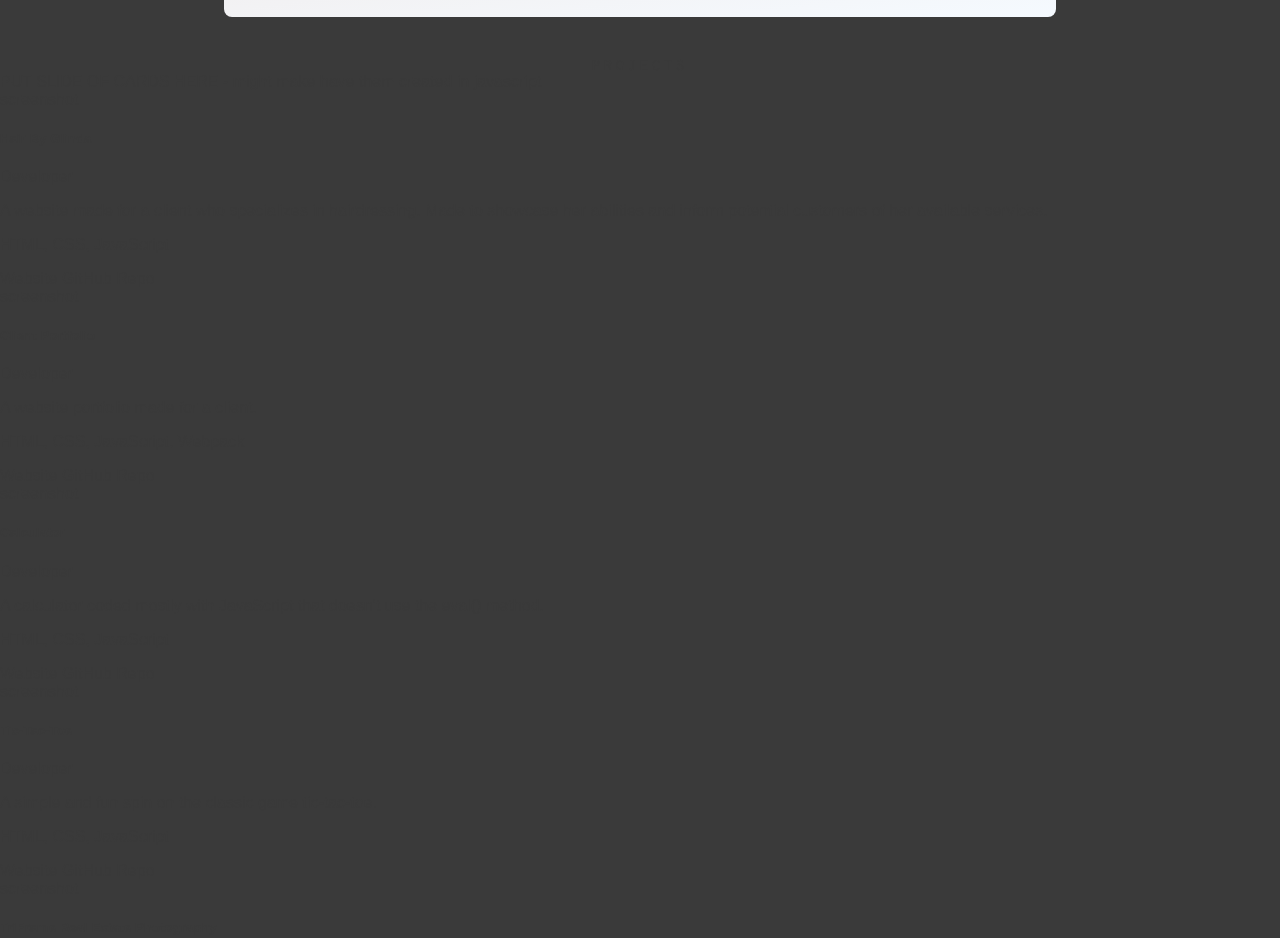
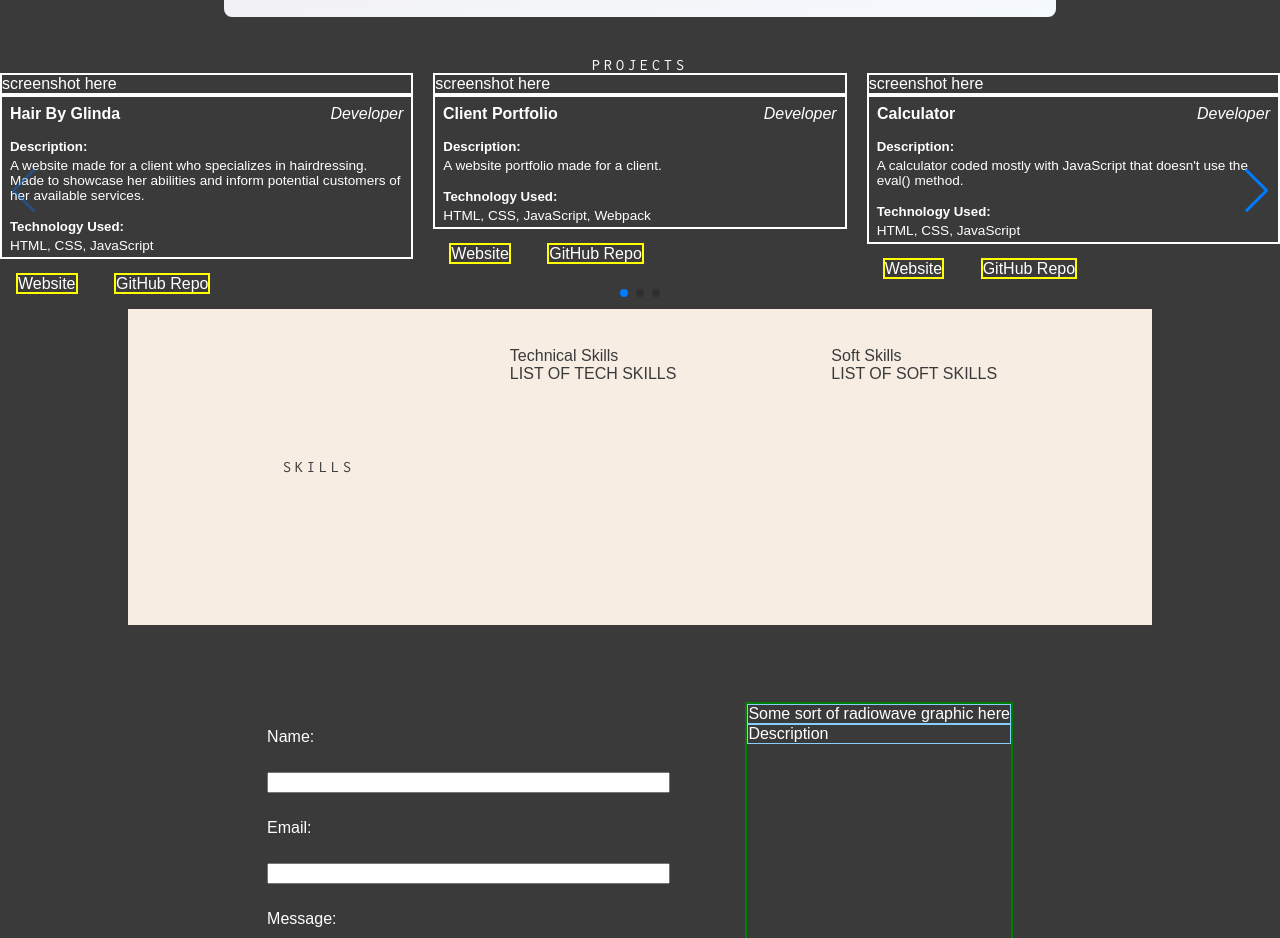
Before and after one commit to kmmoody212/my-portfolio, a plain HTML site: page index.html in a window 1280 px wide. Shown: the part 1130-2068 px from the top of the page. Drawn offline with nearby package versions, Linux system fonts and the light colour scheme; a web font is replaced by a local one.

Commit message:
Used swiper.js for carousel in projects section

```diff
--- a/index.html
+++ b/index.html
@@ -3,6 +3,11 @@
   <head>
     <meta charset="UTF-8" />
     <meta name="viewport" content="width=device-width, initial-scale=1.0" />
+    <link
+      rel="stylesheet"
+      href="https://cdn.jsdelivr.net/npm/swiper@11/swiper-bundle.min.css"
+    />
+
     <link rel="stylesheet" href="style.css" />
     <style>
       @import url("https://fonts.googleapis.com/css2?family=Inconsolata:wght@200..900&family=Zalando+Sans+SemiExpanded:ital,wght@0,200..900;1,200..900&display=swap");
@@ -34,6 +39,7 @@
       </div>
     </header>
 
+    <!-- ////////// ABOUT SECTION //////////  -->
     <section id="about">
       <h3 class="title">ABOUT</h3>
       <div class="y-line"></div>
@@ -63,31 +69,22 @@
       <button class="resume">Download Resume</button>
     </section>
 
-    <!-- <section id="about">
-      <h2 class="title">ABOUT</h2>
-      <div class="about-content">
-        <div class="temp-img"></div>
-        <div class="about-right">
-          <h2>A little about me</h2>
-          <p class="about-text">
-            Lorem ipsum dolor sit amet consectetur adipisicing elit. Corrupti
-            laborum earum, distinctio libero velit sit similique quam
-            perferendis aliquid excepturi, sed officia reiciendis alias ratione
-            pariatur culpa nisi cumque doloremque quos laudantium fugiat eos
-            eaque ab reprehenderit? Cum, consequuntur ullam.
-          </p>
-          <button class="about-btn">Download Resume</button>
-        </div>
-      </div>
-    </section> -->
+    <!-- ////////// PROJECTS SECTION //////////// -->
 
     <section id="projects-container">
       <h4 class="title">PROJECTS</h4>
-      <div class="carousel">
-        PUT SLIDE OF CARDS HERE - might make have them created in javascript
+      <div class="swiper">
+        <!-- slider main container -->
+        <div class="swiper-wrapper" id="swiper-wrapper">
+          <!-- swiper-slide 's go in here -->
+        </div>
+        <div class="swiper-pagination"></div>
+        <div class="swiper-button-prev"></div>
+        <div class="swiper-button-next"></div>
       </div>
     </section>
 
+    <!-- ////////// SKILLS SECTION /////////// -->
     <section id="skills">
       <h4 class="title">SKILLS</h4>
       <div class="skills-left">
@@ -99,6 +96,8 @@
         <div>LIST OF SOFT SKILLS</div>
       </div>
     </section>
+
+    <!-- ////////// CONTACT SECTION ////////// -->
 
     <section id="contact">
       <form>
@@ -124,5 +123,27 @@
       <div class="sms-icons">GitHub, LinkedIn, email links</div>
     </footer>
     <script src="index.js" type="module"></script>
+    <script type="module">
+      import Swiper from "https://cdn.jsdelivr.net/npm/swiper@11/swiper-bundle.min.mjs";
+
+      // Initialize Swiper
+      new Swiper(".swiper", {
+        slidesPerView: 1,
+        spaceBetween: 20,
+        navigation: {
+          nextEl: ".swiper-button-next",
+          prevEl: ".swiper-button-prev",
+        },
+        pagination: {
+          el: ".swiper-pagination",
+          clickable: true,
+        },
+        breakpoints: {
+          640: { slidesPerView: 1.25 },
+          768: { slidesPerView: 2 },
+          1024: { slidesPerView: 3 },
+        },
+      });
+    </script>
   </body>
 </html>
--- a/index.js
+++ b/index.js
@@ -1,10 +1,12 @@
 import { projects } from "./src/projects.js";
 import { renderCard } from "./src/cardFactory.js";
 
+const wrapper = document.getElementById("swiper-wrapper");
+
+// projects.forEach((project) => wrapper.appendChild(renderCard(project)));
+
 document.addEventListener("DOMContentLoaded", () => {
-  const container = document.getElementById("projects-container");
-
   return projects
     .map((project) => renderCard(project))
-    .forEach((card) => container.appendChild(card));
+    .forEach((card) => wrapper.appendChild(card));
 });
--- a/src/cardFactory.js
+++ b/src/cardFactory.js
@@ -1,20 +1,22 @@
 export function renderCard({ image, title, role, desc, tech, live, gitHub }) {
   const card = document.createElement("div");
-  card.classList.add("project-card");
+  card.classList.add("swiper-slide");
 
   card.innerHTML = `
-    <div>${image}</div>
+    <div class="proj-image">${image}</div>
     <div class="card-content">
       <div class="top-line">
-        <h5>${title}</h5>
+        <h4>${title}</h4>
         <p class="proj-role">${role}</p>
       </div>
+        <h5 class="desc-title">Description:</h5>
         <p class="proj-desc">${desc}</P>
+        <h5 class="tech-title">Technology Used:</h5>
         <p class="proj-tech">${tech}</p>
     </div>
     <div class="proj-links">
-      <a href="${live}">Website</a>
-      <a href="${gitHub}">GitHub Repo</a>
+      <a href="${live}" target="_blank" rel="noopener noreferrer">Website</a>
+      <a href="${gitHub}" target="_blank" rel="noopener noreferrer">GitHub Repo</a>
     </div>
     `;
 
--- a/src/projects.js
+++ b/src/projects.js
@@ -1,6 +1,6 @@
 export const projects = [
   {
-    image: "screenshot",
+    image: "screenshot here",
     title: "Hair By Glinda",
     role: "Developer",
     desc: "A website made for a client who specializes in hairdressing. Made to showcase her abilities and inform potential customers of her available services.",
@@ -9,7 +9,7 @@ export const projects = [
     gitHub: "https://github.com/kmmoody212/hair-by-glinda",
   },
   {
-    image: "screenshot",
+    image: "screenshot here",
     title: "Client Portfolio",
     role: "Developer",
     desc: "A website portfolio made for a client.",
@@ -18,7 +18,7 @@ export const projects = [
     gitHub: "https://github.com/kmmoody212/zp-portfolio",
   },
   {
-    image: "screenshot",
+    image: "screenshot here",
     title: "Calculator",
     role: "Developer",
     desc: "A calculator coded mostly with JavaScript that doesn't use the eval() method. ",
@@ -27,7 +27,7 @@ export const projects = [
     gitHub: "https://github.com/kmmoody212/calculator",
   },
   {
-    image: "screenshot",
+    image: "screenshot here",
     title: "Tic-Tac-Toe",
     role: "Developer",
     desc: "A simple and fun spin on the classic game tic-tac-toe. ",
@@ -36,7 +36,7 @@ export const projects = [
     gitHub: "https://github.com/kmmoody212/tic-tac-toe",
   },
   {
-    image: "screenshot",
+    image: "screenshot here",
     title: "TriFrame Real Estate Photography",
     role: "Developer",
     desc: "A website created for a client's business to attract customers.",
--- a/style.css
+++ b/style.css
@@ -185,6 +185,107 @@ a {
   justify-self: center;
 }
 
+/* /////////// PROJECTS //////////// */
+#projects-container {
+  color: white;
+}
+
+.carousel-wrapper {
+  position: relative;
+  width: 100%;
+  overflow: hidden;
+  display: flex;
+  align-items: center;
+}
+
+.carousel-track {
+  display: flex;
+  gap: 1rem;
+  overflow-x: auto;
+  scroll-behavior: smooth;
+  padding: 1rem 0;
+}
+
+.carousel-track::-webkit-scrollbar {
+  display: none;
+}
+
+.carousel-btn {
+  background: #ddd;
+  border: none;
+  font-size: 2rem;
+  padding: 0.5rem;
+  border-radius: 8px;
+  cursor: pointer;
+}
+
+.carousel-btn:hover {
+  background: #ccc;
+}
+
+.project-card {
+  min-width: 300px;
+  flex-shrink: 1;
+}
+
+.proj-image {
+  border: 2px solid white;
+}
+
+.card-content {
+  display: flex;
+  flex-direction: column;
+  flex-wrap: wrap;
+  padding: 4px 8px;
+  border: 2px solid white;
+}
+
+.top-line {
+  display: flex;
+  justify-content: space-between;
+}
+
+.top-line * {
+  margin: 0;
+  padding: 4px 0 0 0;
+}
+
+.proj-role {
+  font-style: italic;
+}
+
+.desc-title {
+  margin: 16px 0 0 0;
+}
+
+.proj-desc {
+  font-size: 0.85rem;
+  padding-top: 4px;
+  margin: 0;
+}
+
+.tech-title {
+  margin: 16px 0 0 0;
+}
+
+.proj-tech {
+  font-size: 0.85rem;
+  padding-top: 4px;
+  margin: 0;
+}
+
+.proj-links {
+  margin: 16px auto;
+  justify-self: center;
+}
+
+.proj-links * {
+  border: 2px solid yellow;
+  color: white;
+  text-decoration: none;
+  margin: auto 16px;
+}
+
 /* /////////// SKILLS ///////////// */
 #skills {
   display: flex;
@@ -224,11 +325,6 @@ a {
   width: 45%;
 }
 
-/* /////////// PROJECTS //////////// */
-#projects {
-  background-color: var(--secondary-color);
-}
-
 /* /////////// CONTACT ///////////// */
 #contact {
   display: flex;
```
